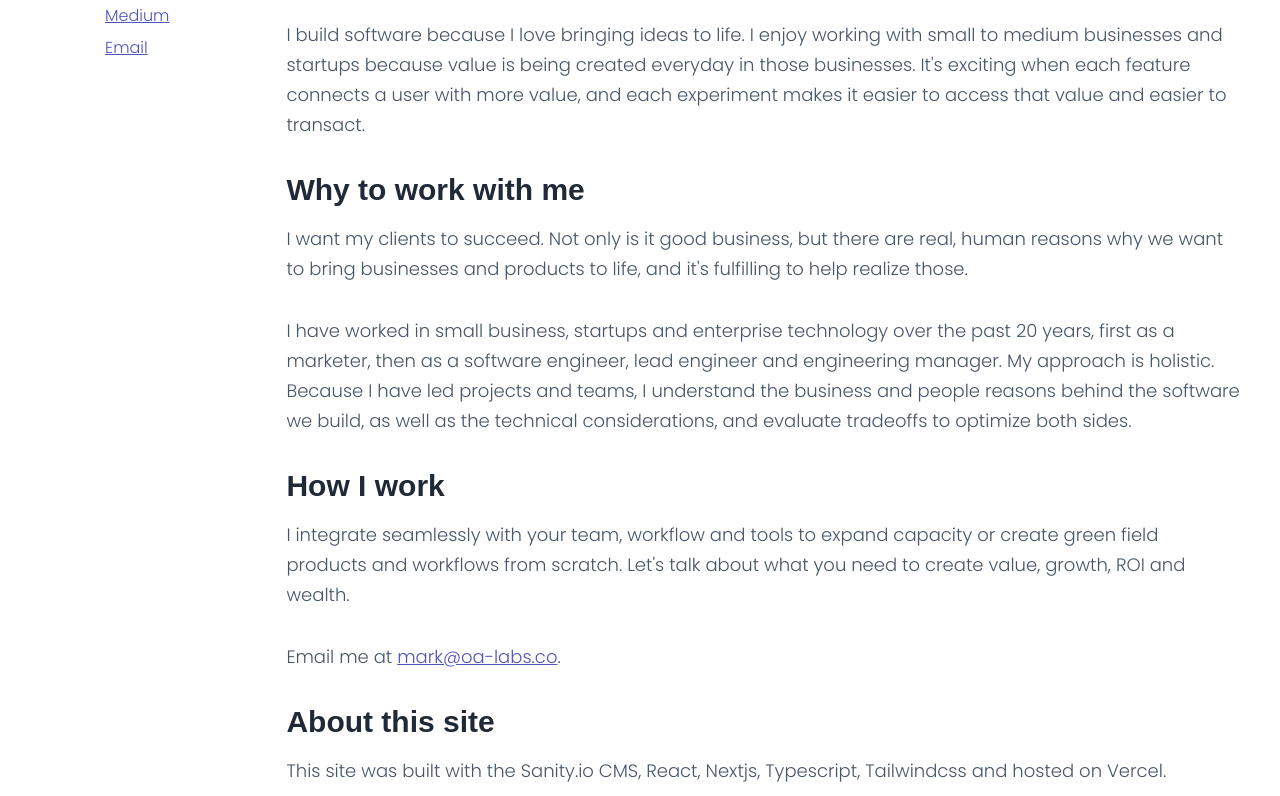
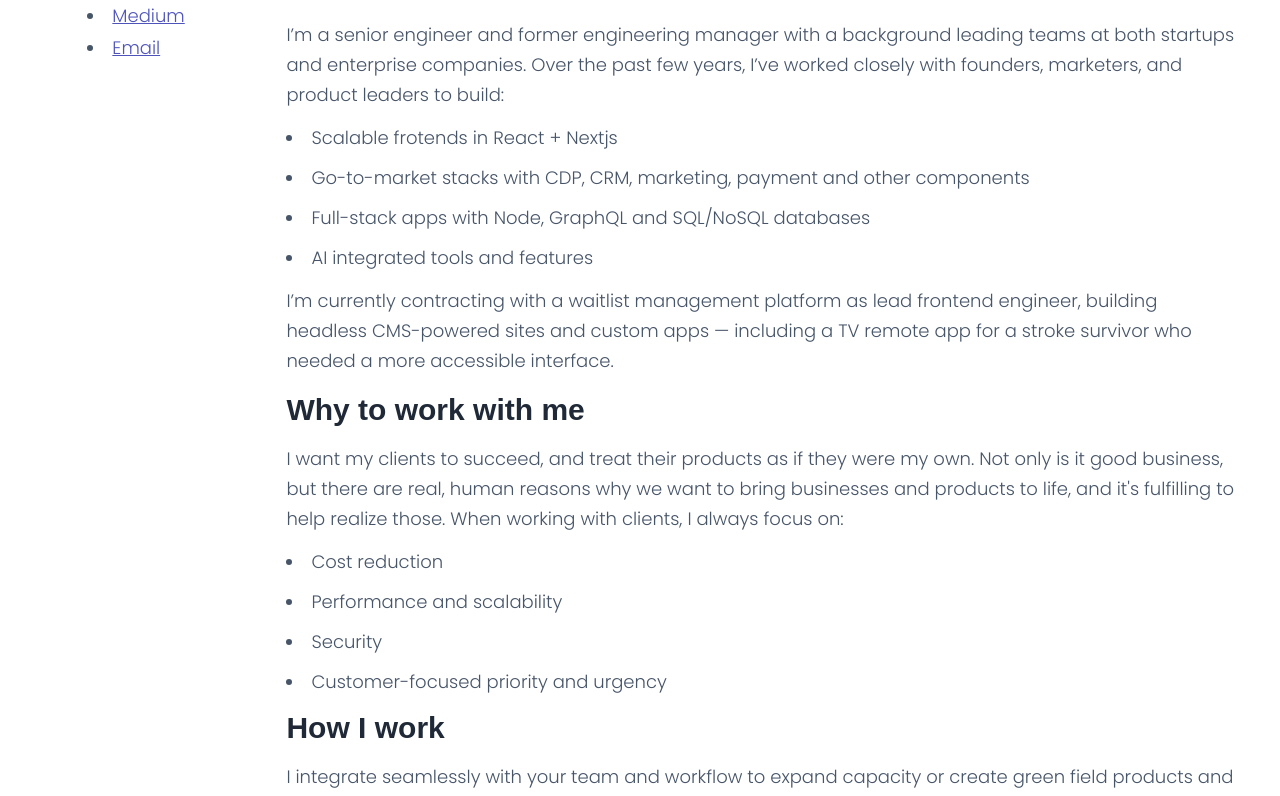
Before and after one commit to marklc44/mc-sanity, a Next.js app: page /about in a window 1280 px wide. Shown: the part 260-1056 px from the top of the page. Built offline with nearby package versions, Linux system fonts and the light colour scheme; no server answers.

Commit message:
updated about

```diff
--- a/app/(subpages)/about/page.tsx
+++ b/app/(subpages)/about/page.tsx
@@ -57,34 +57,32 @@ export default function AboutPage() {
             </div>
 
             <p>
-              I build software because I love bringing ideas to life. I enjoy
-              working with small to medium businesses and startups because value
-              is being created everyday in those businesses. It&#39;s exciting
-              when each feature connects a user with more value, and each
-              experiment makes it easier to access that value and easier to
-              transact.
+            I’m a senior engineer and former engineering manager with a background leading teams at both startups and enterprise companies. Over the past few years, I’ve worked closely with founders, marketers, and product leaders to build:
             </p>
+            <ul>
+              <li>Scalable frotends in React + Nextjs</li>
+              <li>Go-to-market stacks with CDP, CRM, marketing, payment and other components</li>
+              <li>Full-stack apps with Node, GraphQL and SQL/NoSQL databases</li>
+              <li>AI integrated tools and features</li>
+            </ul>
+            <p>I’m currently contracting with a waitlist management platform as lead frontend engineer, building headless CMS-powered sites and custom apps — including a TV remote app for a stroke survivor who needed a more accessible interface.</p>
             <h3>Why to work with me</h3>
             <p>
-              I want my clients to succeed. Not only is it good business, but
+              I want my clients to succeed, and treat their products as if they were my own. Not only is it good business, but
               there are real, human reasons why we want to bring businesses and
-              products to life, and it&#39;s fulfilling to help realize those.
+              products to life, and it&#39;s fulfilling to help realize those. When working with clients, I always focus on:
             </p>
-            <p>
-              I have worked in small business, startups and enterprise
-              technology over the past 20 years, first as a marketer, then as a
-              software engineer, lead engineer and engineering manager. My
-              approach is holistic. Because I have led projects and teams, I
-              understand the business and people reasons behind the software we
-              build, as well as the technical considerations, and evaluate
-              tradeoffs to optimize both sides.
-            </p>
+            <ul>
+              <li>Cost reduction</li>
+              <li>Performance and scalability</li>
+              <li>Security</li>
+              <li>Customer-focused priority and urgency</li>
+            </ul>
             <h3>How I work</h3>
             <p>
-              I integrate seamlessly with your team, workflow and tools to
+              I integrate seamlessly with your team and workflow to
               expand capacity or create green field products and workflows from
-              scratch. Let&#39;s talk about what you need to create value,
-              growth, ROI and wealth.
+              scratch. Let&#39;s talk about how I can help you create value, growth and wealth.
             </p>
             <p>
               Email me at{' '}
@@ -96,11 +94,6 @@ export default function AboutPage() {
               </Link>
               .
             </p>
-            <h3>About this site</h3>
-            <p>
-              This site was built with the Sanity.io CMS, React, Nextjs,
-              Typescript, Tailwindcss and hosted on Vercel.
-            </p>
           </div>
         </div>
       </ContentSection>
--- a/app/_components/shared/Footer.tsx
+++ b/app/_components/shared/Footer.tsx
@@ -9,8 +9,6 @@ const navigation = [
 ]
 
 export default function Footer() {
-  const today = new Date()
-  const year = today.getFullYear()
 
   return (
     <footer className="flex flex-row gap-8 justify-around items-center p-8 bg-muted text-slate self-end">
@@ -35,7 +33,7 @@ export default function Footer() {
 
           <div>
             <h3 className="font-semibold text-foreground mb-4">Navigation</h3>
-            <ul className="space-y-2">
+            <ul className="space-y-2 list-none">
               {navigation.map((item) => (
                 <li key={item.name}>
                   <Link
@@ -52,7 +50,12 @@ export default function Footer() {
           <div>
             <h3 className="font-semibold text-foreground mb-4">Contact</h3>
             <ul className="space-y-2 text-muted-foreground">
-              <li>mark@markcentoni.com</li>
+            <Link
+                className="link"
+                href="mailto:mark@oa-labs.co"
+              >
+                mark@oa-labs.co
+              </Link>
               <li>Available for new projects</li>
             </ul>
           </div>
--- a/app/globals.css
+++ b/app/globals.css
@@ -95,7 +95,13 @@ h4 {
   @apply text-2xl mb-3;
 }
 p {
-  @apply mb-8 text-[18px] leading-[30px] text-slate-600;
+  @apply mb-4 text-[18px] leading-[30px] text-slate-600;
+}
+ul {
+  @apply list-disc list-inside;
+}
+li {
+  @apply text-[18px] leading-[24px] text-slate-600 mb-4;
 }
 p.small {
   @apply text-[16px] leading-[22px];
```
